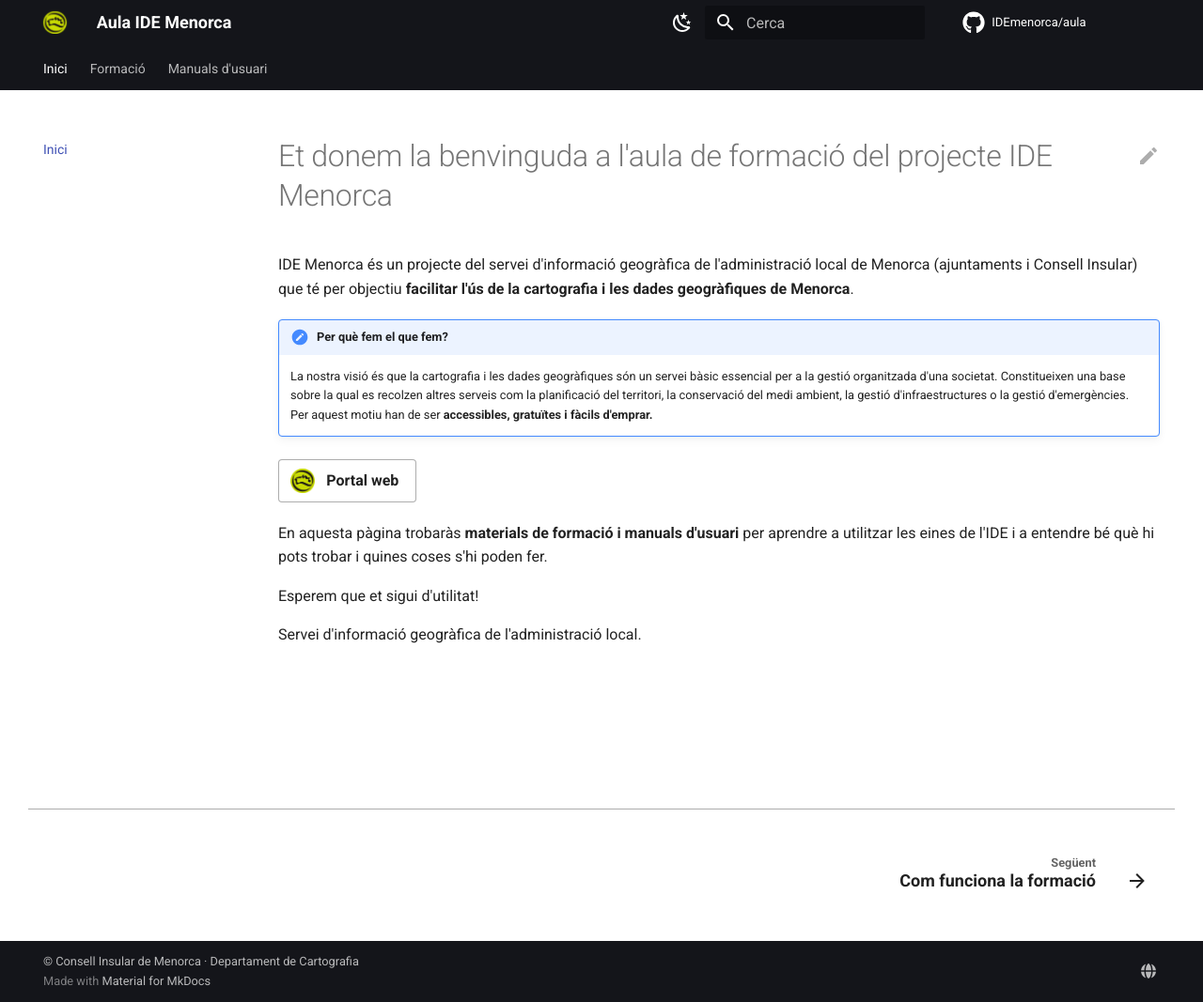
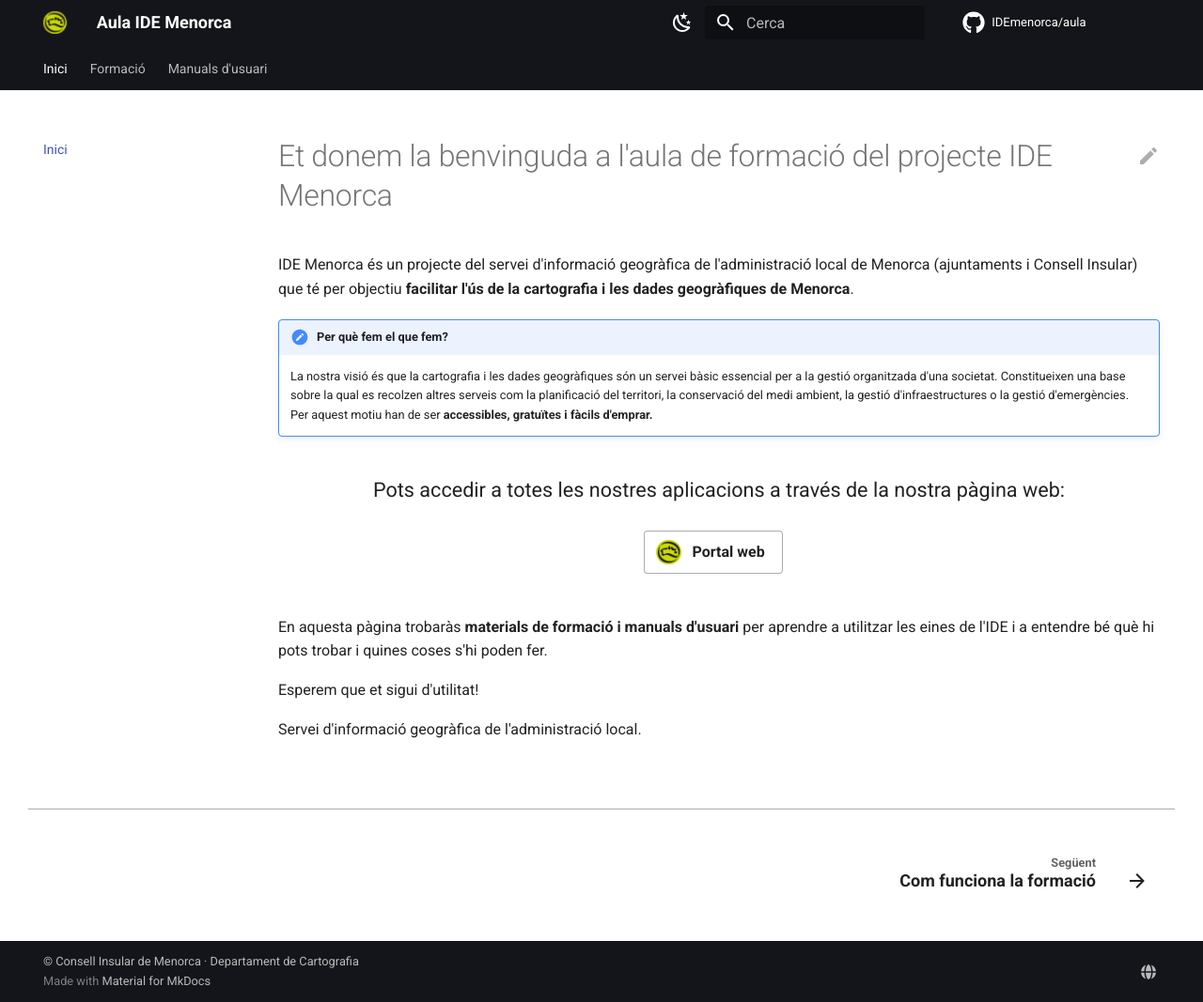
Before and after one commit to IDEmenorca/aula, an MkDocs documentation site: the page built from docs/index.md, in a window 1280 px wide and 1067 px high. Shown: the whole window at 94% size. Built offline with MkDocs 1.6.1 and Material for MkDocs 9.7.7, drawn with Linux system fonts in a browser that asks for light colours; comment, search, counter and statistics services are not loaded.

Commit message:
Enhance welcome page with web portal link
Added a section with a link to the IDE Menorca web portal and updated the welcome message.

```diff
--- a/docs/index.md
+++ b/docs/index.md
@@ -1,3 +1,4 @@
+
 # Et donem la benvinguda a l'aula de formació del projecte IDE Menorca
 
 IDE Menorca és un projecte del servei d'informació geogràfica de l'administració local de Menorca (ajuntaments i Consell Insular) que té per objectiu **facilitar l'ús de la cartografia i les dades geogràfiques de Menorca**.
@@ -5,7 +6,20 @@ IDE Menorca és un projecte del servei d'informació geogràfica de l'administra
 !!! note "Per què fem el que fem?"
     La nostra visió és que la cartografia i les dades geogràfiques són un servei bàsic essencial per a la gestió organitzada d'una societat. Constitueixen una base sobre la qual es recolzen altres serveis com la planificació del territori, la conservació del medi ambient, la gestió d'infraestructures o la gestió d'emergències. Per aquest motiu han de ser **accessibles, gratuïtes i fàcils d'emprar.**
 
-[![](assets/logo.png) Portal web](https://ide.cime.es){ .enllac-destacat }
+<div style="text-align: center; margin: 2.5em 0;">
+
+  <p style="font-size: 1.35em; font-weight: 500;">
+    Pots accedir a totes les nostres aplicacions a través de la nostra pàgina web:
+  </p>
+
+  <p>
+    <a href="https://ide.cime.es" class="enllac-destacat">
+      <img src="assets/logo.png" alt="" style="vertical-align: middle;">
+      Portal web
+    </a>
+  </p>
+
+</div>
 
 En aquesta pàgina trobaràs **materials de formació i manuals d'usuari** per aprendre a utilitzar les eines de l'IDE i a entendre bé què hi pots trobar i quines coses s'hi poden fer.
 
```
